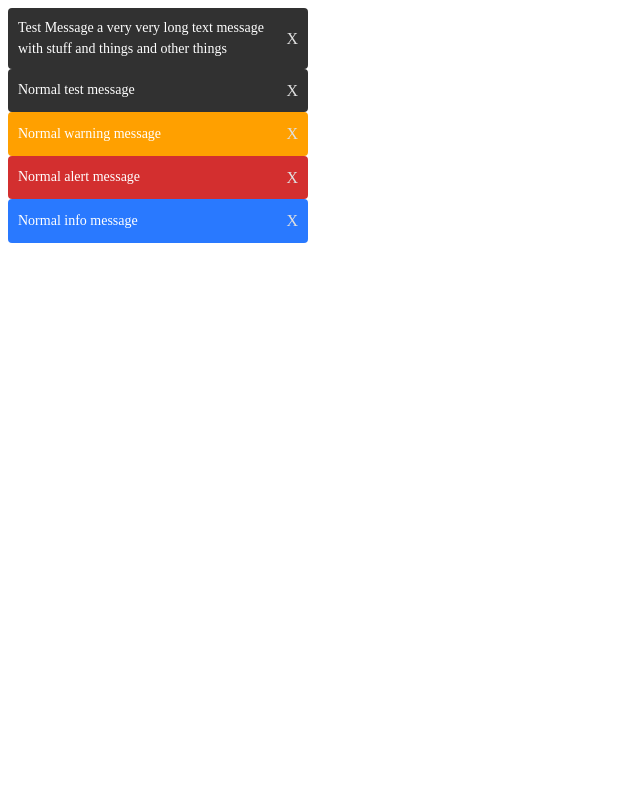
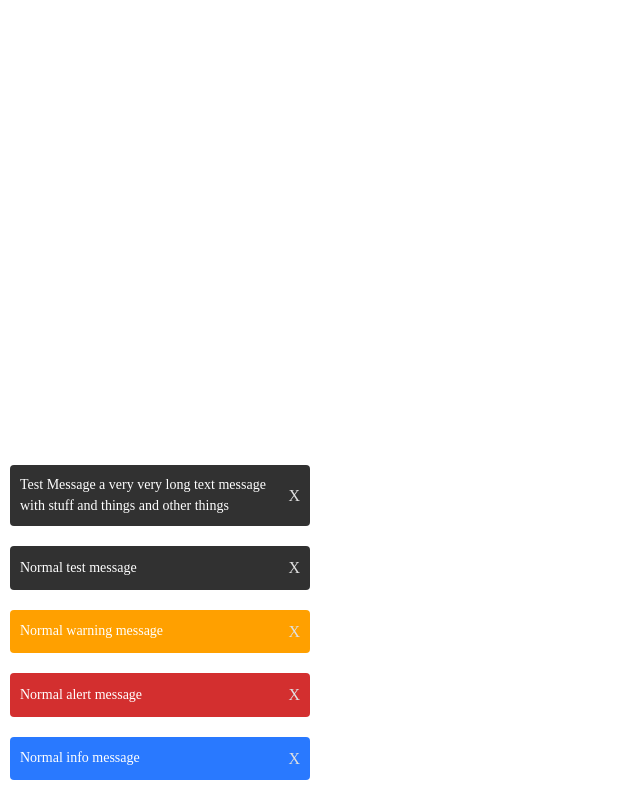
Before and after one commit to JacobTheEvans/material-notifications, a React app: page / in a window 1280 px wide. Shown: the whole page, without its empty margins (0-640 px from the left). Built offline with nearby package versions, Linux system fonts and the light colour scheme; the HTML template or start-up script is replaced by a standard one.

Commit message:
Add structure for multiple snackbar messages and prep for transitions

```diff
--- a/package.json
+++ b/package.json
@@ -34,8 +34,10 @@
   "dependencies": {
     "@types/react": "^16.8.1",
     "@types/react-dom": "^16.0.11",
+    "@types/react-transition-group": "^2.0.15",
     "@types/styled-components": "^4.1.6",
     "react": "^16.7.0",
+    "react-transition-group": "^2.5.3",
     "styled-components": "^4.1.3"
   }
 }
--- a/src/components/Snackbar.tsx
+++ b/src/components/Snackbar.tsx
@@ -1,5 +1,6 @@
 import React from 'react'
 import styled from 'styled-components'
+import { CSSTransition } from 'react-transition-group'
 
 export enum Type {
   alert = 'alert',
@@ -14,6 +15,7 @@ interface IProps {
 }
 
 const Container = styled.div`
+  margin: 10px 0px;
   box-sizing: border-box;
   display: flex;
   align-items: center;
@@ -33,6 +35,25 @@ const Container = styled.div`
   @media (min-width: 960px) {
     width: 300px;
     border-radius: 4px;
+  }
+  // enter from
+  &.fade-enter {
+    opacity: 0;
+  }
+
+  // enter to
+  &.fade-enter-active {
+    opacity: 1;
+  }
+
+  // exit from
+  &.fade-exit {
+    opacity: 1;
+  }
+
+  // exit to
+  &.fade-exit-active {
+    opacity: 0;
   }
 `
 
@@ -62,6 +83,13 @@ const Snackbar: React.FunctionComponent<IProps> = ({
   type
 }) => {
   return (
+    <CSSTransition
+      in={true}
+      classNames='fade'
+      timeout={300}
+      unmountOnExit
+    >
+      {() => (
         <Container
           type={type}
         >
@@ -72,6 +100,8 @@ const Snackbar: React.FunctionComponent<IProps> = ({
             X
           </Exit>
         </Container>
+      )}
+    </CSSTransition>
   )
 }
 
--- /dev/null
+++ b/src/components/SnackbarContainer.tsx
@@ -0,0 +1,71 @@
+import React, { ReactNode } from 'react'
+import styled from 'styled-components'
+
+export enum Position {
+  bottomRight = 'bottomRight',
+  bottomLeft = 'bottomLeft',
+  topRight = 'topRight',
+  topLeft = 'topLeft'
+}
+
+interface IProps {
+  position: Position,
+  children: ReactNode
+}
+
+const Container = styled.div`
+  height: 100vh;
+  display: flex;
+  flex-direction: column;
+  align-items: center;
+  position: fixed;
+  ${({ position }: { position: Position }): string => {
+    switch (position) {
+      case Position.bottomRight:
+        return `
+          justify-content: flex-end;
+          right: 10px;
+          bottom: 10px;
+        `
+      case Position.bottomLeft:
+        return `
+          justify-content: flex-end;
+          left: 10px;
+          bottom: 10px;
+        `
+      case Position.topRight:
+        return `
+          justify-content: flex-start;
+          top: 10px;
+          right: 10px;
+        `
+      case Position.topLeft:
+        return `
+          justify-content: flex-start;
+          top: 10px;
+          left: 10px;
+        `
+      default:
+        return `
+          justify-content: flex-end;
+          left: 10px;
+          bottom: 10px;
+        `
+    }
+  }}
+`
+
+const SnackbarContainer: React.FunctionComponent<IProps> = ({
+  position,
+  children
+}) => {
+  return (
+    <Container
+      position={position}
+    >
+      {children}
+    </Container>
+  )
+}
+
+export default SnackbarContainer
--- a/src/index.tsx
+++ b/src/index.tsx
@@ -1,10 +1,11 @@
 import React from 'react'
 import ReactDOM from 'react-dom'
 import Snackbar, { Type } from './components/Snackbar'
+import SnackbarContainer, { Position } from './components/SnackbarContainer'
 
 const App: React.FunctionComponent = () => {
   return (
-    <div>
+    <SnackbarContainer position={Position.bottomLeft}>
       <Snackbar
         message='Test Message a very very long text message with stuff and things and other things'
         type={Type.plain}
@@ -25,7 +26,7 @@ const App: React.FunctionComponent = () => {
         message='Normal info message'
         type={Type.info}
       />
-    </div>
+    </SnackbarContainer>
   )
 }
 
```
Also changed, not shown: 4 other files (tests, documents, lock files or other folders). Lines whose indentation alone changed are shown as unchanged.
